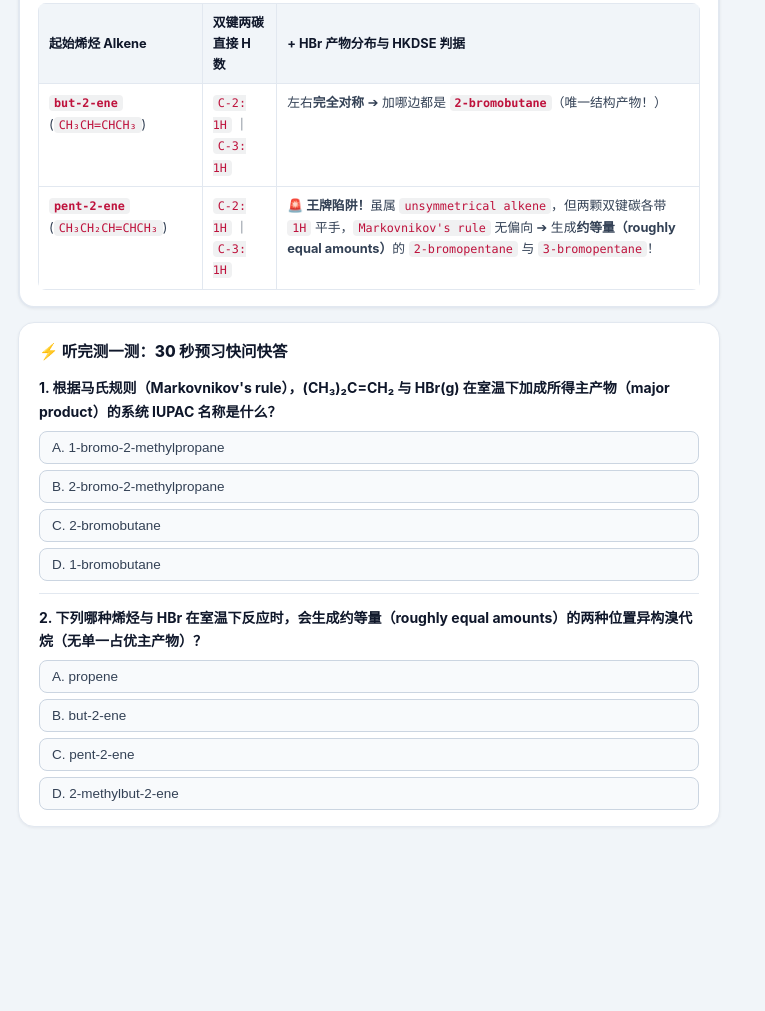
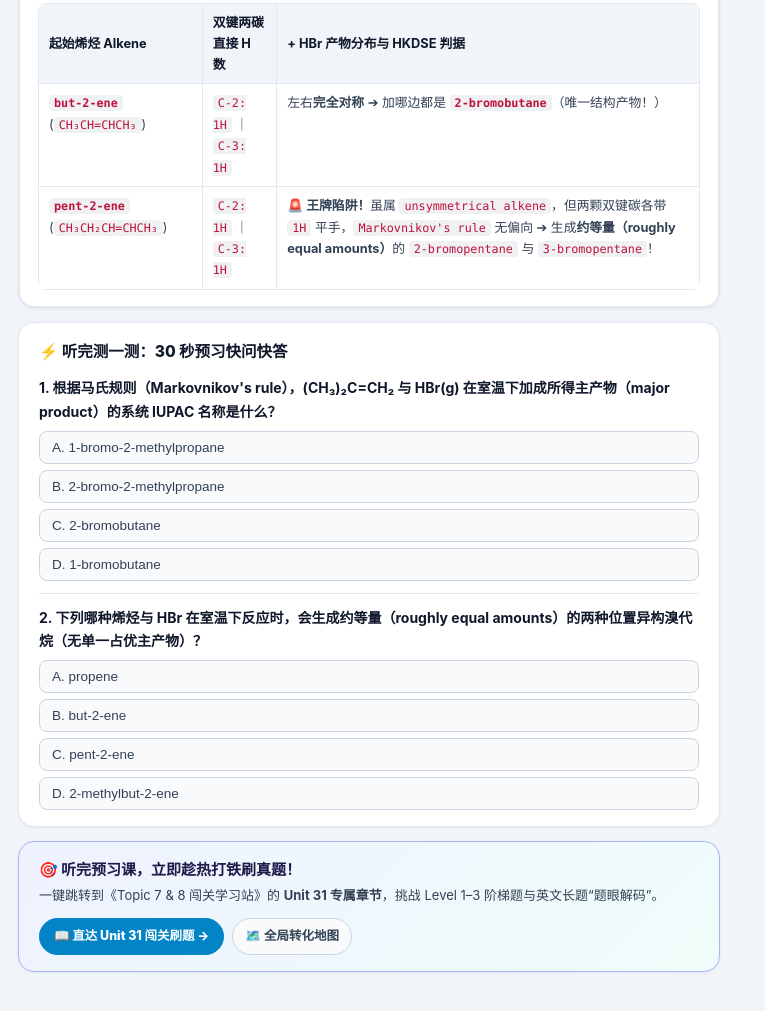
Before and after one commit to KenLin666Bot/unit31-audio-preview, a plain HTML site: page Unit31_有声互动预习课.html in a window 1280 px wide. Shown: the part 1711-2722 px from the top of the page, without its empty margins (0-765 px from the left). Drawn offline with Linux system fonts and the light colour scheme.

Commit message:
feat: Deep-link directly to #u31 & #map in mastering-organic-chem

```diff
--- a/Unit31_有声互动预习课.html
+++ b/Unit31_有声互动预习课.html
@@ -898,7 +898,7 @@
       <span class="pill-link active-unit-pill" title="当前单元：Unit 31 各官能团的典型反应">🎧 U31</span>
       <a class="pill-link unit-jump-link" data-gh="https://kenlin666bot.github.io/unit32-audio-preview/" href="../Unit32_有声互动预习课/Unit32_有声互动预习课.html" title="Unit 32 碳化合物的合成">U32</a>
       <a class="pill-link unit-jump-link" data-gh="https://kenlin666bot.github.io/unit33-audio-preview/" href="../Unit33_有声互动预习课/Unit33_有声互动预习课.html" title="Unit 33 重要的有机物质">U33</a>
-      <a class="pill-link" id="companion-site-link" href="../Mastering_Chemistry_Topic7_8_学习站.html">📖 Topic 7 &amp; 8 闯关站</a>
+      <a class="pill-link primary-pill" id="companion-site-link" href="../Mastering_Chemistry_Topic7_8_学习站.html#u31" title="直达 Unit 31 各官能团的典型反应 三阶闯关刷题与英文长题题眼解码">📖 本章闯关刷题 (U31)</a>
     </div>
   </header>
 
@@ -912,6 +912,16 @@
       <div class="ep-hero-card" id="ep-hero"></div>
       <div id="boards-container" style="display:flex; flex-direction:column; gap:14px;"></div>
       <div class="quiz-card" id="quiz-container"></div>
+      <div class="quiz-card" id="practice-bridge-card" style="background:linear-gradient(135deg,#eef2ff 0%,#f0fdfa 100%);border:1.5px solid #a5b4fc;display:flex;align-items:center;justify-content:space-between;gap:12px;flex-wrap:wrap;">
+        <div>
+          <div style="font-size:15px;font-weight:800;color:#1e1b4b;">🎯 听完预习课，立即趁热打铁刷真题！</div>
+          <div style="font-size:13px;color:#334155;margin-top:2px;">一键跳转到《Topic 7 &amp; 8 闯关学习站》的 <strong>Unit 31 专属章节</strong>，挑战 Level 1–3 阶梯题与英文长题“题眼解码”。</div>
+        </div>
+        <div style="display:flex;gap:8px;flex-wrap:wrap;">
+          <a class="pill-link unit-jump-link" data-gh="https://kenlin666bot.github.io/mastering-organic-chem/#u31" href="../Mastering_Chemistry_Topic7_8_学习站.html#u31" style="background:var(--primary);color:#fff;border-color:var(--primary);padding:7px 14px;font-weight:800;">📖 直达 Unit 31 闯关刷题 →</a>
+          <a class="pill-link unit-jump-link" data-gh="https://kenlin666bot.github.io/mastering-organic-chem/#map" href="../Mastering_Chemistry_Topic7_8_学习站.html#map" style="padding:7px 12px;">🗺️ 全局转化地图</a>
+        </div>
+      </div>
     </div>
 
     <!-- Right Structured Lecture Stream -->
@@ -1002,7 +1012,7 @@
       const handoutMdLink = document.getElementById('handout-md-link');
 
       if (/\.github\.io$/i.test(window.location.hostname)) {
-        companionLink.href = 'https://kenlin666bot.github.io/mastering-organic-chem/';
+        companionLink.href = 'https://kenlin666bot.github.io/mastering-organic-chem/#u31';
         handoutMdLink.href = encodeURI('https://github.com/KenLin666Bot/unit31-audio-preview/blob/main/Unit31_双语课堂讲义与逐字稿.md');
         document.querySelectorAll('.unit-jump-link').forEach(a => {
           const gh = a.getAttribute('data-gh');
```
Also changed, not shown: index.html (+12 -2 lines), 1 other file.
